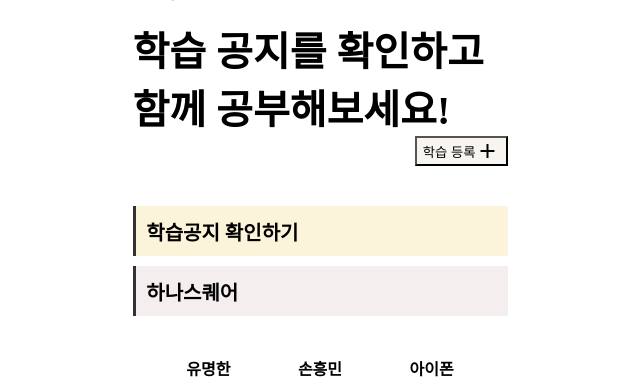
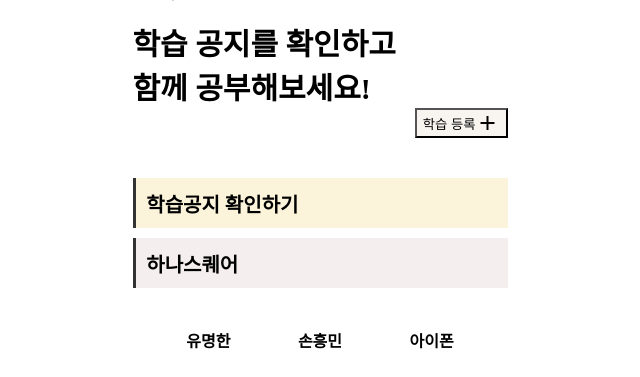
Before and after one commit to toyo30/toDoList, a Django app: page / in a window 1280 px wide. Shown: the part 250-627 px from the top of the page, without its empty margins (320-960 px from the left). Run offline with Django 3.2, Linux system fonts and the light colour scheme; data comes from the database, SQL or seed files in the repository.

Commit message:
fix: css-home/text-size/popup-size

```diff
--- a/static/css/home.css
+++ b/static/css/home.css
@@ -94,7 +94,8 @@ body {
 
 
 .main-title {
-    font-size: 40px;
+    font-size: 30px;
+    word-break: keep-all;
 
 }
 
@@ -295,7 +296,7 @@ textarea {
  .popup-layer {
     position: relative;
     display: inline-block;
-    max-width: 375px;
+    max-width: 330px;
     min-width: 280px;
     padding: 30px 44px 25px;
     background: #FDFDFD;
@@ -334,7 +335,7 @@ textarea {
     display: flex;
     justify-content: space-between;
     align-items: center;
-    width: 280px;
+    max-width: 245px;
     margin: 0 auto;
  }
 
--- a/toDoApp/templates/home.html
+++ b/toDoApp/templates/home.html
@@ -21,7 +21,8 @@
         <main class="main">
             <span class="emoti">🦁</span>
 
-                <h2 class="main-title">학습 공지를 확인하고 함께 공부해보세요!</h2>
+                <h2 class="main-title">학습 공지를 확인하고</h2>
+                <h2 class="main-title">함께 공부해보세요!</h2>
                 <div class="main-point">
                     <a href="{% url 'new' %}">
                         <button>
--- a/toDoApp/templates/new.html
+++ b/toDoApp/templates/new.html
@@ -20,7 +20,8 @@
         <main class="main">
             <span class="emoti">🦁</span>
 
-                <h2 class="main-title">학습 공지를 작성하여 함께 공부해보세요!</h2>
+                <h2 class="main-title">학습 공지를 확인하고</h2>
+                <h2 class="main-title">함께 공부해보세요!</h2>
                 <div class="main-point">
                     <a href="{% url 'home' %}">
                         <button>
--- a/toDoList/settings.py
+++ b/toDoList/settings.py
@@ -29,10 +29,10 @@ BASE_DIR = os.path.dirname(os.path.dirname(os.path.abspath(__file__)))
 SECRET_KEY = 'm#rsfj%5=b!gfd$%@_6^x%4ms%kv*i3(lclf!v2k(9_h=zu!+a'
 
 # SECURITY WARNING: don't run with debug turned on in production!
-DEBUG = False
+DEBUG = True
 
-ALLOWED_HOSTS = [".pythonanywhere.com"]
-# ALLOWED_HOSTS = []
+# ALLOWED_HOSTS = [".pythonanywhere.com"]
+ALLOWED_HOSTS = []
 
 
 # Application definition
```
Also changed, not shown: toDoApp/static/css/home.css (+4 -3 lines).
